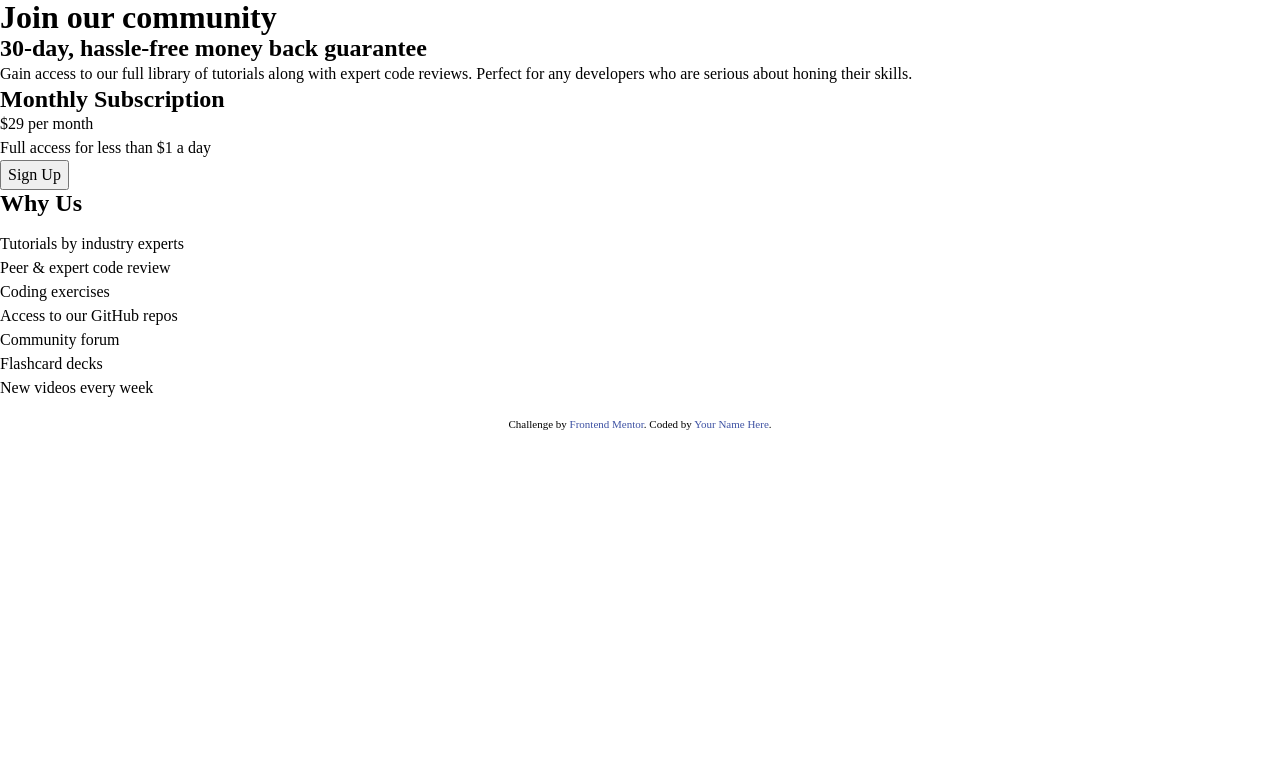
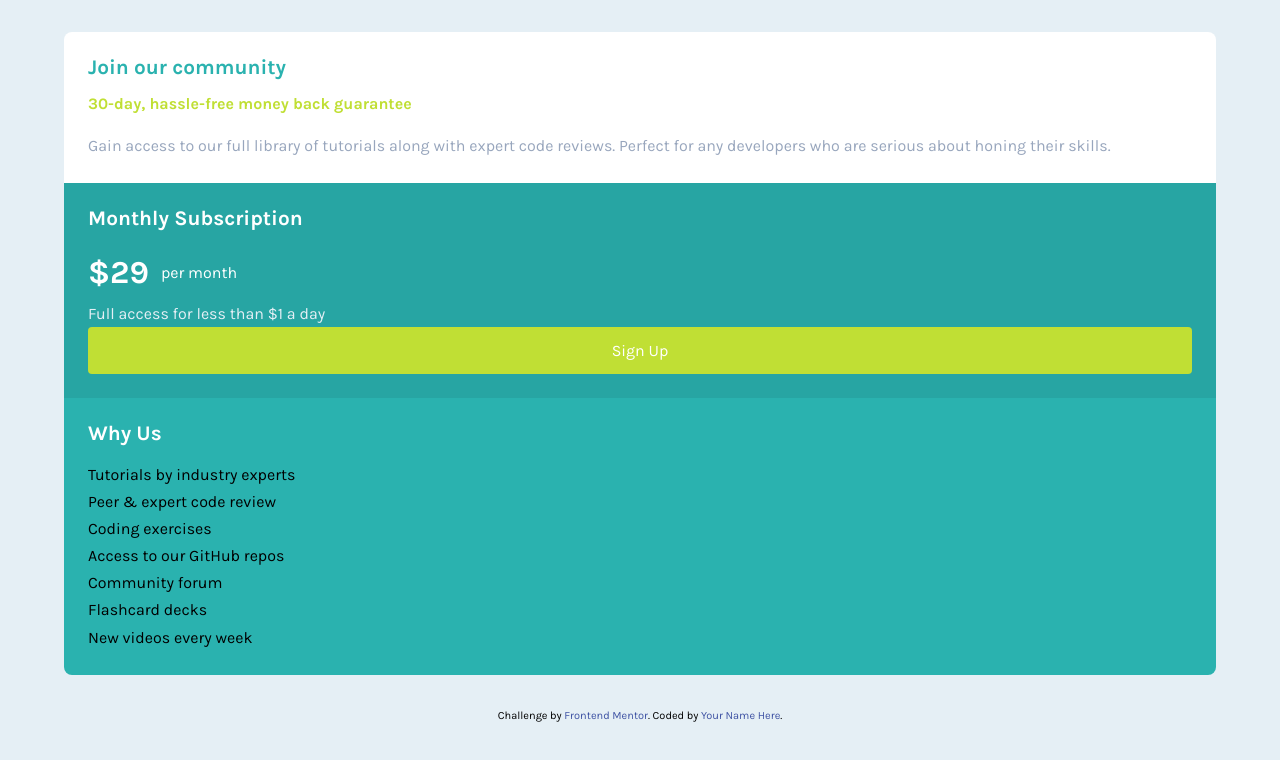
Before and after one commit to dedo-dev/single-price-grid-component, a plain HTML site: page index.html in a window 1280 px wide. Drawn offline with Linux system fonts and the light colour scheme.

Commit message:
working progress

```diff
--- a/index.html
+++ b/index.html
@@ -20,14 +20,14 @@
     <div class="wrapper ">
 
       <div class="card card--community">
-        <h1 class="card__title">Join our community</h1>
-        <h2 class="accent-text">30-day, hassle-free money back guarantee</h2>
+        <h1 class="card__title accent-cyan">Join our community</h1>
+        <h2 class="card__subtitle accent-yellow">30-day, hassle-free money back guarantee</h2>
         <p>Gain access to our full library of tutorials along with expert code reviews. Perfect for any developers who are serious about honing their skills.</p>
       </div>
 
       <div class="card card--subscription">
         <h2 class="card__title">Monthly Subscription</h2>
-        <p class="price">&dollar;<span class="monthly">29 per month</span></p>
+        <p class="price">&dollar;29<span class="monthly"> per month</span></p>
         <p>Full access for less than &dollar;1 a day</p>
         <button class="sign-up-btn">Sign Up</button>
       </div>
--- a/style.css
+++ b/style.css
@@ -6,7 +6,7 @@
 }
 
 /* remove default margin */
-body, h1, h2, p {
+body, h1, h2, p, ul {
   margin: 0;
 }
 
@@ -19,7 +19,7 @@ ul {
 /* set core body defaults */
 body {
   min-height: 100vh;
-  line-height: 1.5;
+  line-height: 1.7;
 }
 
 /* set line-heigths on heading & interactive element */
@@ -41,5 +41,99 @@ a {
   text-decoration: none;
 }
 
+/* ---------- CSS VARIABLE ---------- */
+:root {
+
+  /* Color Sistem */
+  --clr-cyan: hsl(179, 62%, 43%);
+  --clr-darkCyan: hsl(179, 62%, 40%);
+  --clr-brightYellow: hsl(71, 73%, 54%);
+  --clr-lightGray: hsl(204, 43%, 93%);
+  --clr-grayishBlue: hsl(218, 22%, 67%);
+  --clr-white: hsl(0, 0%, 100%);
+
+  /* Typography */
+  --ff-karla: 'Karla', sans-serif;
+  --fs-400: 1rem;
+  --fs-500: 1.3rem;
+  --fs-700: 2rem;
+  --fw-400: 400;
+  --fw-700: 700;
+}
+
 /* ---------- CHALLENGE STYLING ---------- */
-/* font-family: 'Karla', sans-serif; */
+
+body {
+  font-family: var(--ff-karla);
+  font-size: var(--fs-400);
+  background: var(--clr-lightGray);
+  /* color: var(--clr-lightGray); */
+}
+
+.sign-up-btn {
+  background: var(--clr-brightYellow);
+  color: var(--clr-white);
+  border: none;
+  width: 100%;
+  padding-block: .6em;
+  border-radius: 4px;
+}
+
+.wrapper {
+  width: 90%;
+  margin: 2rem auto;
+}
+
+.card {
+  padding: 1.5em;
+}
+
+.card__title {
+  font-size: var(--fs-500);
+  color: var(--clr-white);
+  margin-bottom: 1rem;
+}
+
+.card__subtitle {
+  font-size: var(--fs-400);
+  margin-bottom: 1.2em;
+}
+
+.card--community {
+  background: var(--clr-white);
+  color: var(--clr-grayishBlue);
+  border-radius: 8px 8px 0 0;
+}
+
+.card--subscription {
+  background: var(--clr-darkCyan);
+  color: var(--clr-lightGray);
+}
+
+.price {
+  font-size: var(--fs-700);
+  font-weight: var(--fw-700);
+  color: var(--clr-white);
+  display: flex;
+  align-items: center;
+  gap: .75rem
+}
+
+.monthly {
+  font-size: var(--fs-400);
+  font-weight: var(--fw-400);
+}
+
+.card--why-us{
+  background: var(--clr-cyan);
+  border-radius: 0 0 8px 8px;
+}
+
+
+.accent-cyan {
+  color: var(--clr-cyan);
+}
+
+.accent-yellow {
+  color: var(--clr-brightYellow)
+}
```
